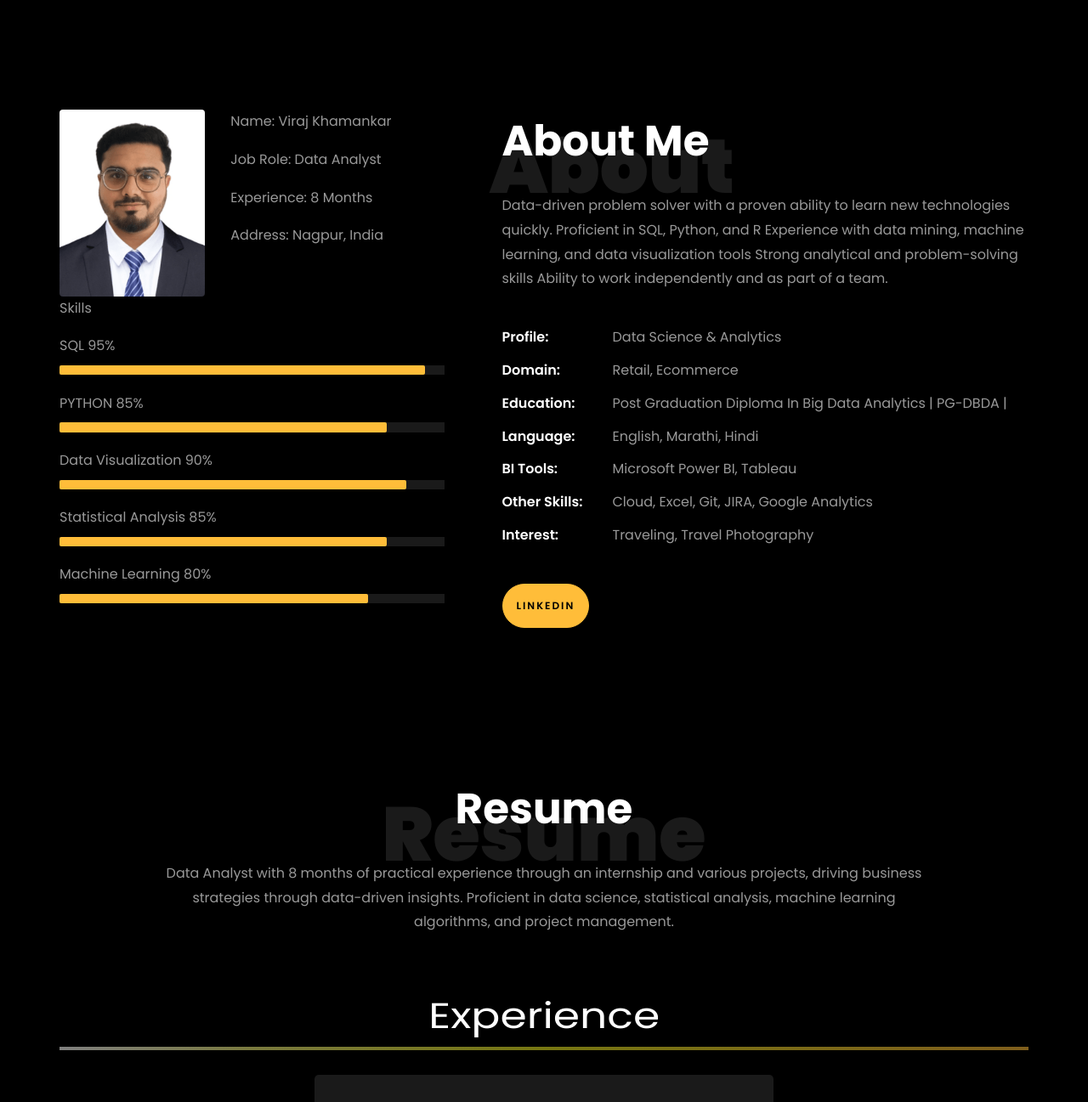
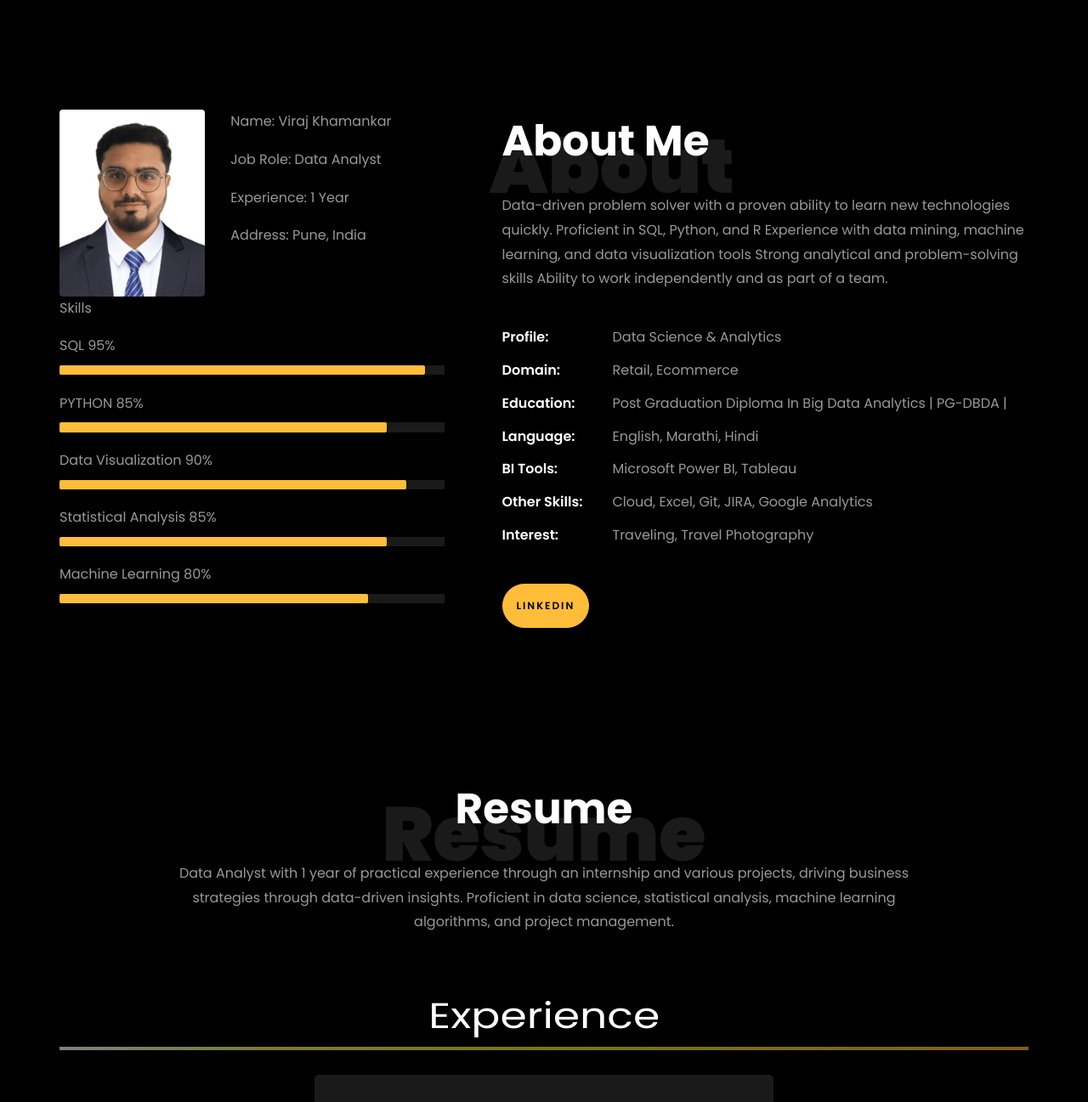
Before and after one commit to VirajKhamankar/VirajDataLab.com, a website: page index.html in a window 1280 px wide. Shown: the part 733-2030 px from the top of the page at 85% size. Drawn offline with Linux system fonts and the light colour scheme; files whose address does not match are found by name.

Commit message:
Update index.html

```diff
--- a/index.html
+++ b/index.html
@@ -222,8 +222,8 @@
 									  <div class="about-info">
 										<p><span class="title-s">Name: </span> <span>Viraj Khamankar</span></p>
 										<p><span class="title-s">Job Role: </span> <span>Data Analyst</span></p>
-										<p><span class="title-s">Experience: </span> <span>8 Months</span></p>
-										<p><span class="title-s">Address: </span> <span>Nagpur, India</span></p>
+										<p><span class="title-s">Experience: </span> <span>1 Year</span></p>
+										<p><span class="title-s">Address: </span> <span>Pune, India</span></p>
 									  </div>
 									</div>
 								  </div>
@@ -313,7 +313,7 @@
           <div class="col-md-10 heading-section text-center ftco-animate">
           	<h1 class="big big-2">Resume</h1>
             <h2 class="mb-4">Resume</h2>
-            <p>Data Analyst with 8 months of practical experience through an internship and various projects, driving business strategies through data-driven insights. Proficient in data science, statistical analysis, machine learning algorithms, and project management.</p>
+            <p>Data Analyst with 1 year of practical experience through an internship and various projects, driving business strategies through data-driven insights. Proficient in data science, statistical analysis, machine learning algorithms, and project management.</p>
           </div>
         </div>
 
```
